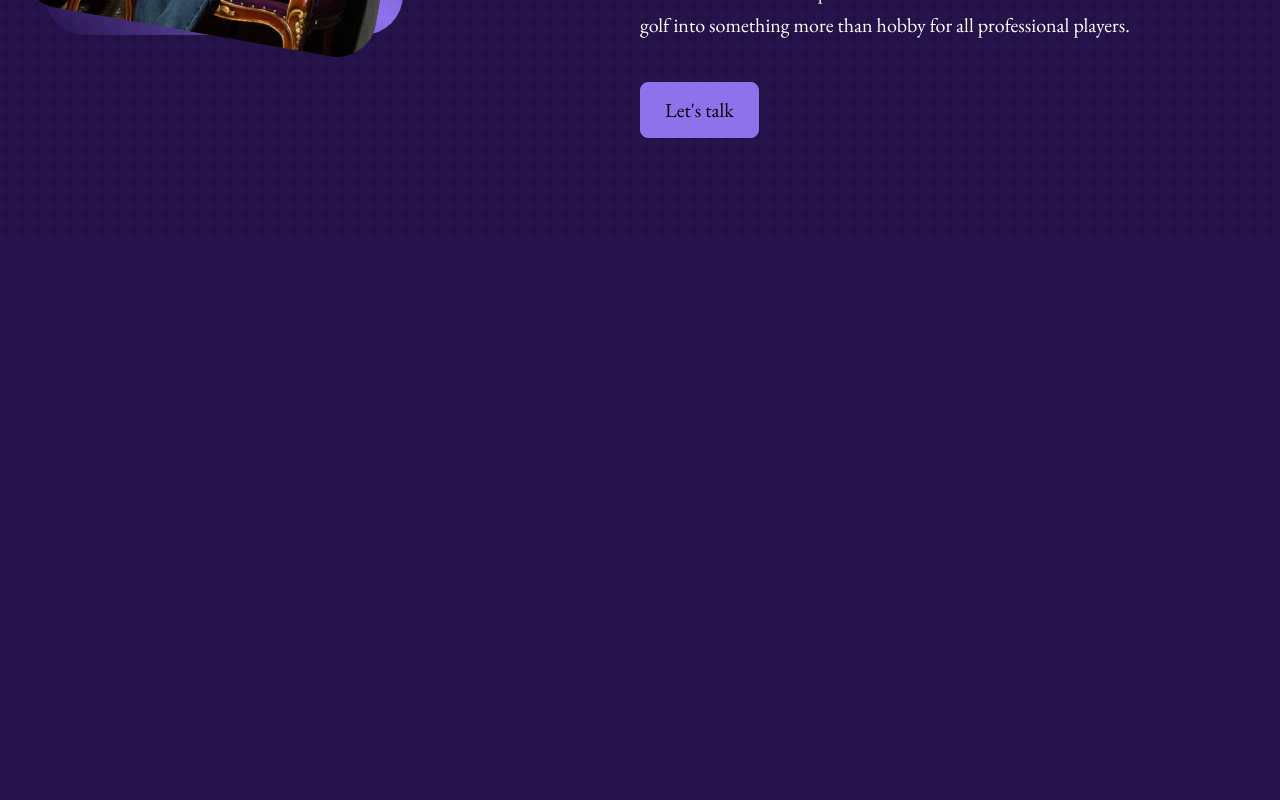
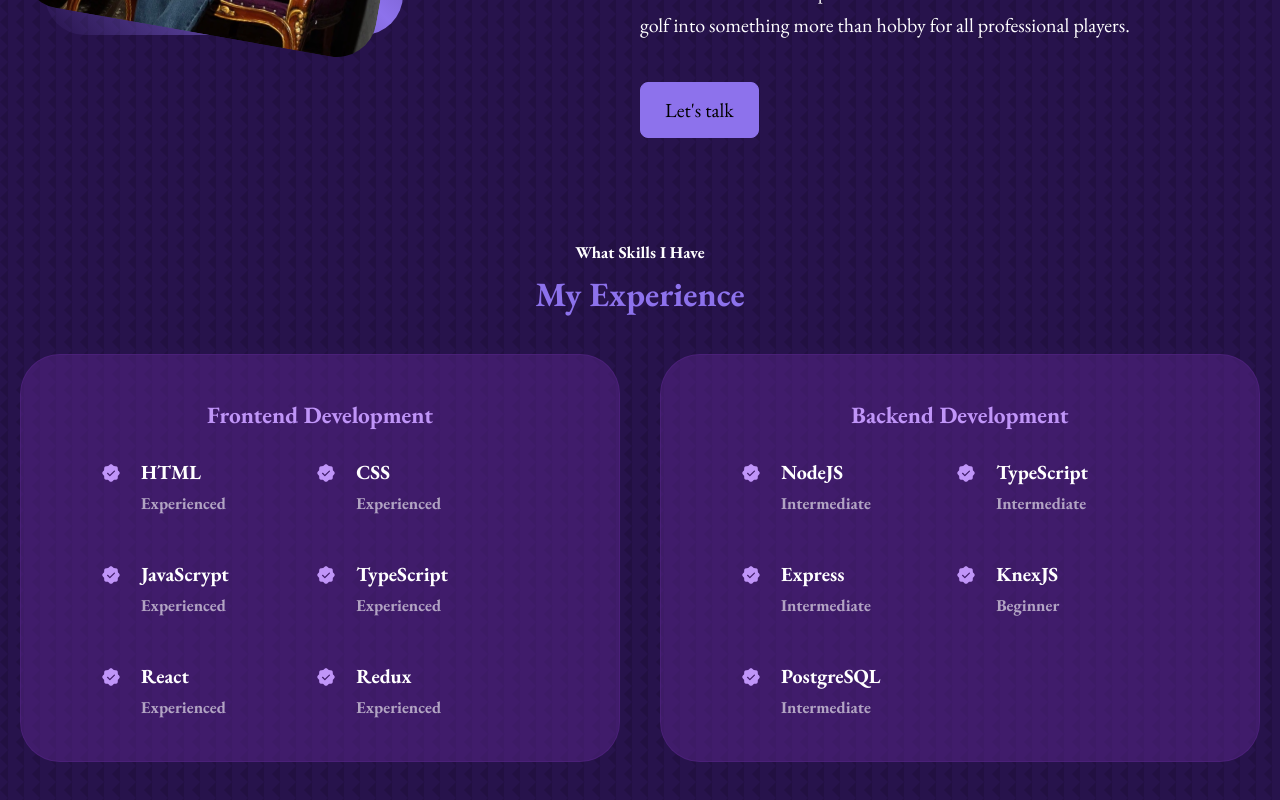
Before and after one commit to IlyaCherkasov/ilyacherkasov.github.io, a React (Create React App) app: page / in a window 1280 px wide. Shown: the part 1442-2242 px from the top of the page. Before the commit the page ends 1680 px from the top, so only its background shows below. Built offline with nearby package versions, Linux system fonts and the light colour scheme.

Commit message:
Add Experience block

```diff
--- a/src/App.tsx
+++ b/src/App.tsx
@@ -5,7 +5,7 @@ import BackgroundAsset from 'assets/bg-texture.png';
 import Header from 'components/Header';
 import Navigation from 'components/Navigation';
 import About from 'components/About';
-import Footer from 'components/Footer';
+import Experience from 'components/Experience';
 
 const GlobalStyle = createGlobalStyle`
   html,
@@ -63,6 +63,7 @@ const Container = styled.div`
   align-items: center;
   max-width: ${({ theme }) => theme.breakpoints.desktop}px;
   margin: auto;
+  padding-bottom: 10rem;
   text-align: center;
 `;
 
@@ -91,8 +92,8 @@ const App = () => {
         <Header />
         <Navigation activeSection={activeSection} />
         <About />
+        <Experience />
       </Container>
-      <Footer />
     </ThemeProvider>
   );
 };
--- a/src/components/About.tsx
+++ b/src/components/About.tsx
@@ -6,13 +6,13 @@ import { ReactComponent as UserSvg } from 'assets/users.svg';
 import { ReactComponent as ProjectsSvg } from 'assets/projects.svg';
 import PrimaryButton from 'components/PrimaryButton';
 import Tile from 'components/Tile';
+import useWorkYears from 'helpers/useWorkYears';
 
 const Container = styled.div`
   display: grid;
   grid-template-columns: 35% 50%;
   gap: 15%;
   width: 100%;
-  margin-top: 1.5rem;
   text-align: left;
 
   ${({ theme }) => theme.media.mobile} {
@@ -20,12 +20,6 @@ const Container = styled.div`
     gap: 5%;
     text-align: center;
   };
-`;
-
-const Header = styled.h2`
-  margin: 0;
-  color: ${({ theme }) => theme.colors.primary};
-  font-size: 1.7rem;
 `;
 
 const ImageContainer = styled.div`
@@ -69,17 +63,18 @@ const Tiles = styled.div`
   }
 `;
 
-const About = () => (
-  <Section id="about">
-    <h5>Get To Know</h5>
-    <Header>About Me</Header>
+const About = () => {
+  const workYears = useWorkYears();
+
+  return (
+    <Section id="about" header="About Me" subheader="Get To Know">
       <Container>
         <ImageContainer>
           <img src={Img} alt="" />
         </ImageContainer>
         <ContentContainer>
           <Tiles>
-          <Tile name="Experience" description="2+ Years Working"><MedalSvg /></Tile>
+            <Tile name="Experience" description={`${workYears}+ Years Working`}><MedalSvg /></Tile>
             <Tile name="People" description="No Angry Teams"><UserSvg /></Tile>
             <Tile name="Projects" description="2 Launched"><ProjectsSvg /></Tile>
           </Tiles>
@@ -95,5 +90,6 @@ const About = () => (
       </Container>
     </Section>
   );
+};
 
 export default About;
--- /dev/null
+++ b/src/components/Experience.tsx
@@ -0,0 +1,84 @@
+import styled from 'styled-components';
+import Section from 'components/Section';
+import SkillItem from './SkillItem';
+
+const Container = styled.div`
+  display: flex;
+  flex-flow: row wrap;
+  gap: 2rem;
+  padding: 0 1rem;
+`;
+
+const DevelopmentBlock = styled.div`
+  flex: 1;
+  padding: 2rem 4rem;
+  color: ${({ theme }) => theme.colors.white};
+  border: 1px solid ${({ theme }) => theme.colors.purple}90;
+  border-radius: 2rem;
+  background-color: ${({ theme }) => theme.colors.purple}90;
+  transition: background-color 0.3s ease-in-out;
+
+  :hover {
+    background: none;
+  }
+
+  h3 {
+    color: ${({ theme }) => theme.colors.brightLilac};
+  }
+
+  ${({ theme }) => theme.media.mobile} {
+    padding: 2rem 3rem;
+  }
+`;
+
+const Skills = styled.div`
+  display: flex;
+  flex-flow: row wrap;
+  gap: 2rem;
+  margin-top: 1rem;
+`;
+
+const skills: Record<string, Array<Record<string, string>>> = {
+  Frontend: [
+    { name: 'HTML', level: 'Experienced' },
+    { name: 'CSS', level: 'Experienced' },
+    { name: 'JavaScrypt', level: 'Experienced' },
+    { name: 'TypeScript', level: 'Experienced' },
+    { name: 'React', level: 'Experienced' },
+    { name: 'Redux', level: 'Experienced' },
+  ],
+  Backend: [
+    { name: 'NodeJS', level: 'Intermediate' },
+    { name: 'TypeScript', level: 'Intermediate' },
+    { name: 'Express', level: 'Intermediate' },
+    { name: 'KnexJS', level: 'Beginner' },
+    { name: 'PostgreSQL', level: 'Intermediate' },
+  ],
+};
+
+const Experience = () => (
+  <Section id="experience" header="My Experience" subheader="What Skills I Have">
+    <Container>
+      {Object.keys(skills).map((skill) => (
+        <DevelopmentBlock key={skill}>
+          <h3>
+            {skill}
+            {' '}
+            Development
+          </h3>
+          <Skills>
+            {skills[skill].map((skillItem) => (
+              <SkillItem
+                name={skillItem.name}
+                level={skillItem.level}
+                key={skillItem.name}
+              />
+            ))}
+          </Skills>
+        </DevelopmentBlock>
+      ))}
+    </Container>
+  </Section>
+);
+
+export default Experience;
--- a/src/components/Footer.tsx
+++ /dev/null
@@ -1,7 +0,0 @@
-import Section from 'components/Section';
-
-const Footer = () => (
-  <Section id="footer" />
-);
-
-export default Footer;
--- a/src/components/Section.tsx
+++ b/src/components/Section.tsx
@@ -1,8 +1,30 @@
 import styled from 'styled-components';
 
-const Section = styled.section`
+const StyledSection = styled.section`
   width: 100%;
-  margin-top: 5rem;
+  padding-top: 5rem;
 `;
 
+const Header = styled.h2`
+  margin: 0 0 1.5rem;
+  color: ${({ theme }) => theme.colors.primary};
+  font-size: 1.7rem;
+`;
+interface Props {
+  id: string;
+  header: string;
+  subheader: string;
+  children: JSX.Element;
+}
+
+const Section = ({
+  id, header, subheader, children,
+}: Props) => (
+  <StyledSection id={id}>
+    <h5>{subheader}</h5>
+    <Header>{header}</Header>
+    {children}
+  </StyledSection>
+);
+
 export default Section;
--- /dev/null
+++ b/src/components/SkillItem.tsx
@@ -0,0 +1,46 @@
+import styled from 'styled-components';
+import { ReactComponent as CheckSvg } from 'assets/check.svg';
+
+const Container = styled.div`
+  display: flex;
+  flex-direction: row;
+  flex-basis: 40%;
+  align-items: flex-start;
+  gap: 1rem;
+
+  svg {
+    margin-top: 0.4rem;
+    fill: ${({ theme }) => theme.colors.brightLilac};
+  }
+`;
+
+const TextContainer = styled.div`
+  display: flex;
+  flex-direction: column;
+  align-items: flex-start;
+
+  h5 {
+    opacity: 0.6;
+  }
+`;
+
+interface Props {
+  name: string;
+  level: string;
+}
+
+const SkillItem = ({ name, level }: Props) => (
+  <Container>
+    <CheckSvg />
+    <TextContainer>
+      <h4>
+        {name}
+      </h4>
+      <h5>
+        {level}
+      </h5>
+    </TextContainer>
+  </Container>
+);
+
+export default SkillItem;
--- /dev/null
+++ b/src/helpers/useWorkYears.ts
@@ -0,0 +1,11 @@
+const useWorkYears = () => {
+  const now = new Date();
+  const startWork = new Date(2019, 6, 18);
+  const year = 1000 * 60 * 60 * 24 * 365;
+
+  const difference = Math.floor(now.getTime() - startWork.getTime());
+
+  return Math.floor(difference / year);
+};
+
+export default useWorkYears;
```
Also changed, not shown: src/assets/check.svg (added). Lines whose indentation alone changed are shown as unchanged.
